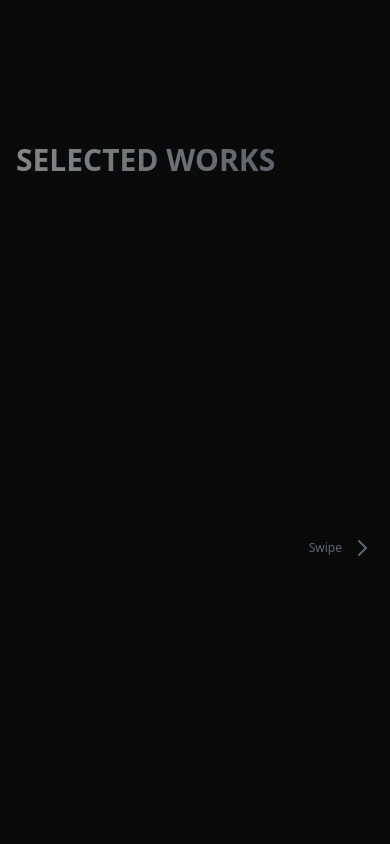
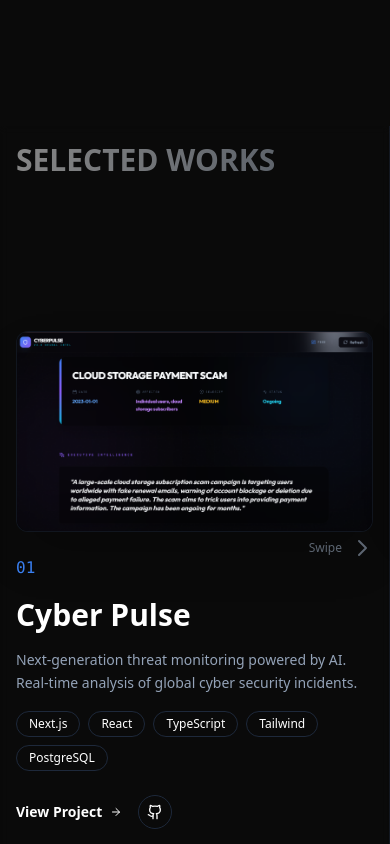
Before and after one commit to nakul-soni/PotfolioWebite, a Next.js app: page / in a window 390 px wide. Shown: the part 3920-4764 px from the top of the page. Built offline with nearby package versions, Linux system fonts and the light colour scheme.

Commit message:
Final COmmit

```diff
--- a/src/components/sections/Projects.tsx
+++ b/src/components/sections/Projects.tsx
@@ -49,7 +49,14 @@ export function Projects() {
             mm.add("(max-width: 767px)", () => {
                 setIsMobile(true)
 
-                // Fade & Slide entrance animation
+                // Ensure cards are visible first
+                gsap.set(".project-card", {
+                    opacity: 1,
+                    y: 0,
+                    scale: 1
+                })
+
+                // Optional: Fade & Slide entrance animation (plays immediately)
                 gsap.from(".project-card", {
                     opacity: 0,
                     y: 30,
@@ -57,11 +64,7 @@ export function Projects() {
                     duration: 0.6,
                     ease: "power2.out",
                     stagger: 0.1,
-                    scrollTrigger: {
-                        trigger: containerRef.current,
-                        start: "top 80%",
-                        toggleActions: "play none none reverse"
-                    }
+                    delay: 0.2
                 })
             })
 
@@ -117,19 +120,17 @@ export function Projects() {
                 ref={wrapperRef}
                 className="h-full w-full flex md:flex md:h-full md:w-[300%] transition-transform duration-500 ease-out will-change-transform md:gap-0"
                 style={{
-                    transform: isMobile ? `translateX(calc(-${currentIndex} * (85vw + 32px)))` : 'none',
-                    paddingLeft: isMobile ? '7.5vw' : '0',
-                    paddingRight: isMobile ? '7.5vw' : '0'
+                    transform: isMobile ? `translateX(-${currentIndex * 100}vw)` : 'none'
                 }}
             >
                 {PROJECTS.map((project, i) => (
                     <div
                         key={i}
-                        className={`project-card h-full flex-shrink-0 flex items-center justify-center p-4 pt-20 md:p-20 border-r border-border/50 bg-background/50 backdrop-blur-sm transition-all duration-500 md:opacity-100 md:relative ${isMobile
+                        className={`project-card h-full flex-shrink-0 flex items-center justify-center p-4 pt-20 md:p-20 border-r border-border/50 bg-background/50 backdrop-blur-sm transition-all duration-500 ${isMobile
                             ? (i === currentIndex
-                                ? 'w-[85vw] opacity-100 scale-100 relative shadow-2xl shadow-accent-primary/20 border-accent-primary/30'
-                                : 'w-[85vw] opacity-50 scale-95 relative blur-[1px]')
-                            : 'w-screen opacity-100 relative'
+                                ? 'w-screen opacity-100 scale-100 relative'
+                                : 'w-screen opacity-50 scale-95 relative')
+                            : 'w-screen opacity-100 relative md:opacity-100 md:relative'
                             }`}
                     >
 
```
